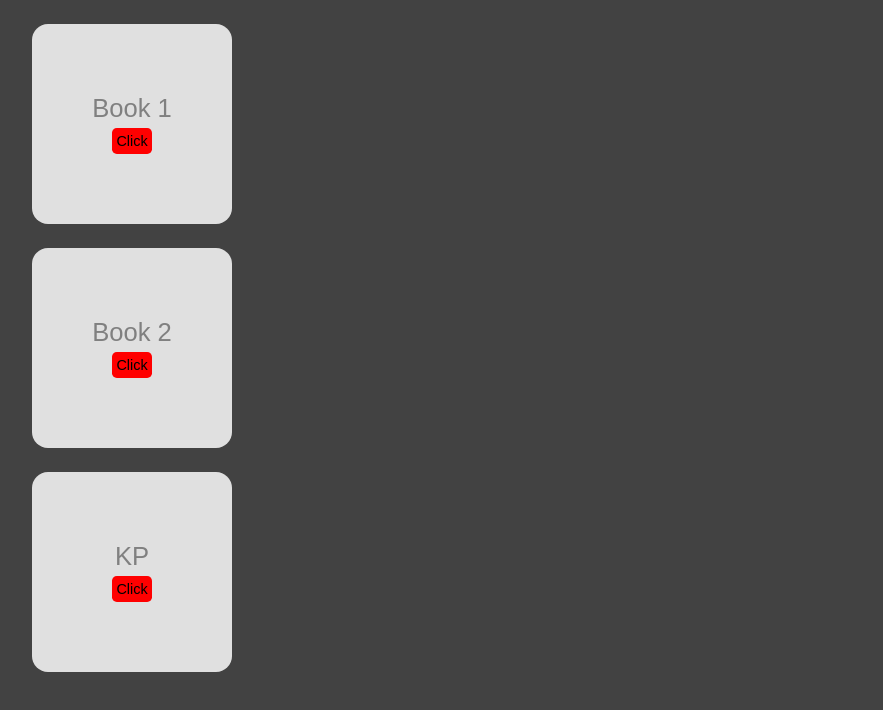
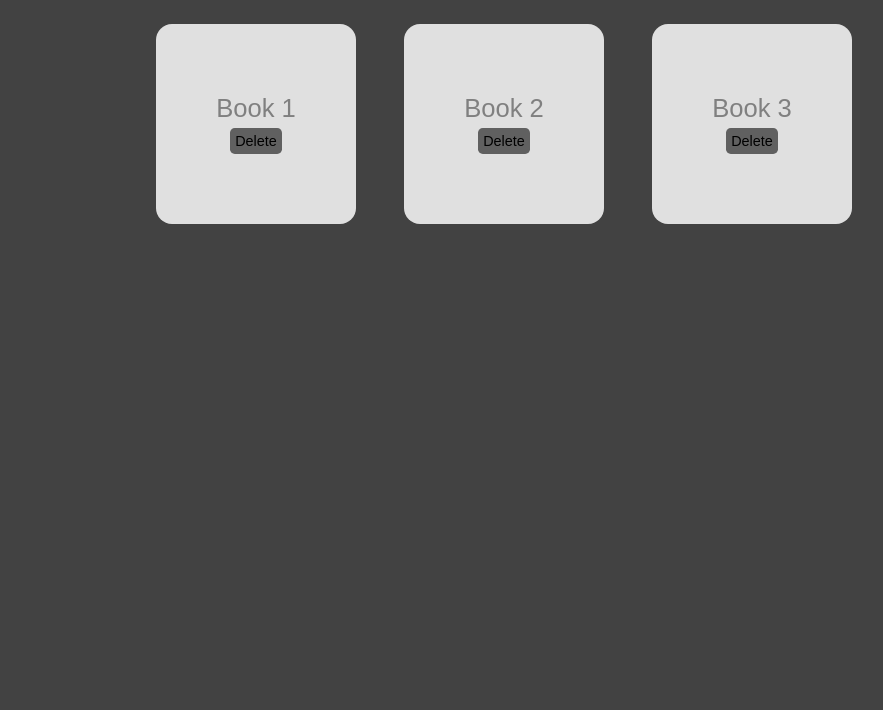
Before and after one commit to KiyanPourazar/React-Project, a React (Create React App) app: page / in a window 1280 px wide. Shown: the top 710 px of the page, without its empty margins (136-1019 px from the left). Built offline with nearby package versions, Linux system fonts and the light colour scheme.

Commit message:
:zap:: add deleting function and lists in React

```diff
--- a/src/App.js
+++ b/src/App.js
@@ -1,12 +1,23 @@
-import Product from "./components/Product";
-
+import { useState } from "react";
+import ProductList from "./components/ProductList/ProductList";
 
 const App = () => {
-  return <div className="container">
-    <Product title="Book 1" />
-    <Product title="Book 2"/>
-    <Product title="KP"/>
-  </div>
-}
+  const [products, setProducts] = useState([
+    { id: 1, title: 'Book 1' },
+    { id: 2, title: 'Book 2' },
+    { id: 3, title: 'Book 3' },
+  ]);
 
-export default App
+  const deletePtoduct = (id) => {
+    setProducts(products.filter((item) => item.id !== id))
+
+    }
+
+  return (
+    <div className="container">
+      <ProductList products={products} onDelete={deletePtoduct} />
+    </div>
+  );
+};
+
+export default App;
--- a/src/components/Product.js
+++ /dev/null
@@ -1,17 +0,0 @@
-import './Product.css'
-
-const Product = ({ title }) => {
-    const titleHandler = () => {
-        console.log(title)
-    }
-
-    return <div className='product'>
-        <div>{title}</div>
-        <div>
-            <button className='btn' onClick={titleHandler}>Click</button>
-        </div>
-    </div>
-}
-
-
-export default Product
--- a/src/components/Product.css
+++ b/src/components/Product/Product.css
@@ -14,7 +14,7 @@
 
 .btn {
     padding: 0.3rem;
-    background-color: red;
+    background-color: #606060;
     border: none;
     border-radius: 0.3rem;
     font: inherit;
--- /dev/null
+++ b/src/components/Product/Product.js
@@ -0,0 +1,17 @@
+import './Product.css'
+
+const Product = ({ product, onDelete }) => {
+
+
+    return <div className='product'>
+        <div>{product.title}</div>
+        <div>
+            <button className='btn' onClick={() => onDelete(product.id)}>
+                Delete
+            </button>
+        </div>
+    </div>
+}
+
+
+export default Product
--- /dev/null
+++ b/src/components/ProductList/ProductList.css
@@ -0,0 +1,4 @@
+.product-list {
+    display: flex;
+    justify-content: center;
+}
--- /dev/null
+++ b/src/components/ProductList/ProductList.js
@@ -0,0 +1,14 @@
+import Product from "../Product/Product";
+import './ProductList.css'
+
+const ProductList = ({ products, onDelete }) => {
+    return (
+      <div className="product-list">
+        {products.map((item) => (
+          <Product key={item.id} product={item} onDelete={onDelete} />
+        ))}
+      </div>
+    );
+  };
+
+  export default ProductList;
```
